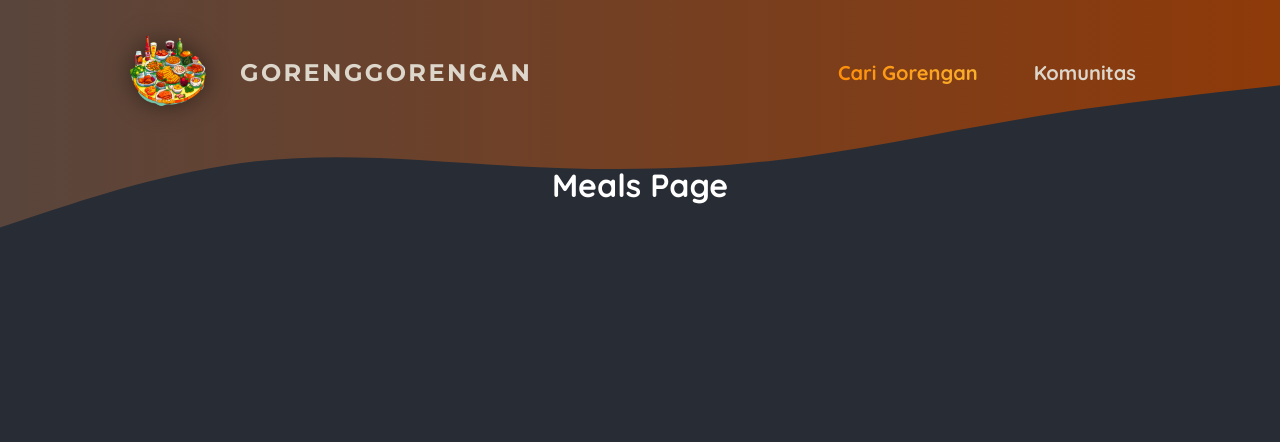
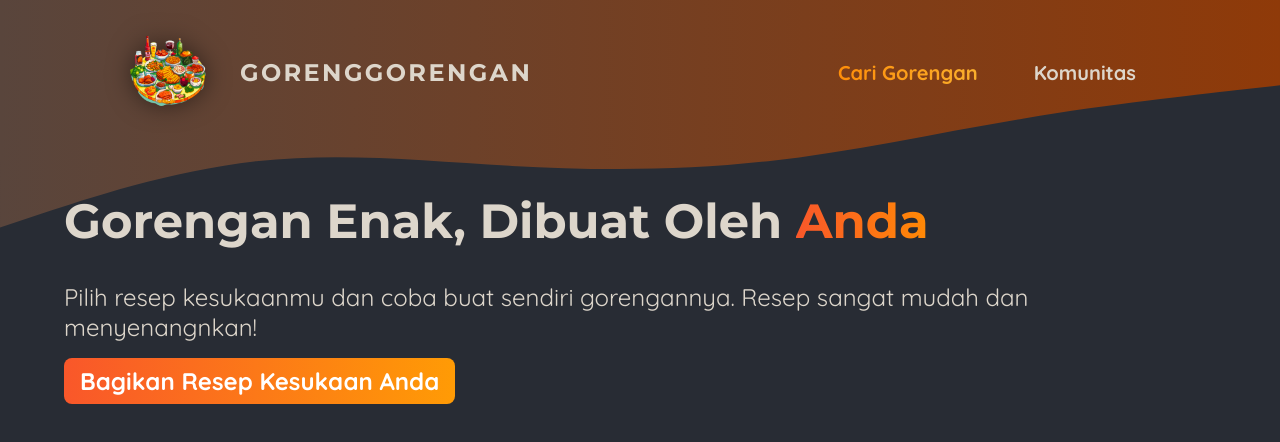
Before and after one commit to masariuman/foodiesApp, a Next.js app: page /meals in a window 1280 px wide. Shown: the top 442 px of the page. Built offline with nearby package versions, Linux system fonts and the light colour scheme.

Commit message:
pagemeal & meals-grid

```diff
--- a/app/meals/page.jsx
+++ b/app/meals/page.jsx
@@ -1,7 +1,23 @@
+import Link from "next/link";
+import classes from "./page.module.css";
+
 export default function MealsPage() {
   return (
-    <main>
-      <h1 style={{ color: 'white', textAlign: 'center' }}>Meals Page</h1>
-    </main>
-  )
+    <>
+      <header className={classes.header}>
+        <h1>
+          Gorengan Enak, Dibuat Oleh{" "}
+          <span className={classes.highlight}>Anda</span>
+        </h1>
+        <p>
+          Pilih resep kesukaanmu dan coba buat sendiri gorengannya. Resep sangat
+          mudah dan menyenangnkan!
+        </p>
+        <p className={classes.cta}>
+          <Link href="/meals/share">Bagikan Resep Kesukaan Anda</Link>
+        </p>
+      </header>
+      <main className={classes.main}></main>
+    </>
+  );
 }
--- /dev/null
+++ b/app/meals/page.module.css
@@ -0,0 +1,51 @@
+.header {
+  gap: 3rem;
+  margin: 3rem auto 5rem auto;
+  width: 90%;
+  max-width: 75rem;
+  color: #ddd6cb;
+  font-size: 1.5rem;
+}
+
+.header h1 {
+  font-family: "Montserrat", sans-serif;
+}
+
+.highlight {
+  background: linear-gradient(90deg, #f9572a, #ff8a05);
+  background-clip: text;
+  -webkit-background-clip: text;
+  -webkit-text-fill-color: transparent;
+}
+
+.header p {
+  margin: 0;
+}
+
+.cta a {
+  display: inline-block;
+  margin-top: 1rem;
+  padding: 0.5rem 1rem;
+  border-radius: 0.5rem;
+  background: linear-gradient(90deg, #f9572a, #ff9b05);
+  color: #ffffff;
+  font-weight: bold;
+  text-decoration: none;
+}
+
+.loading {
+  text-align: center;
+  animation: loading 1.2s ease-in-out infinite;
+}
+
+@keyframes loading {
+  0% {
+    color: #e9e9e9;
+  }
+  50% {
+    color: #b89b84;
+  }
+  100% {
+    color: #e9e9e9;
+  }
+}
```
Also changed, not shown: layout/meals/meals-grid.jsx (added, +7 -0 lines).
